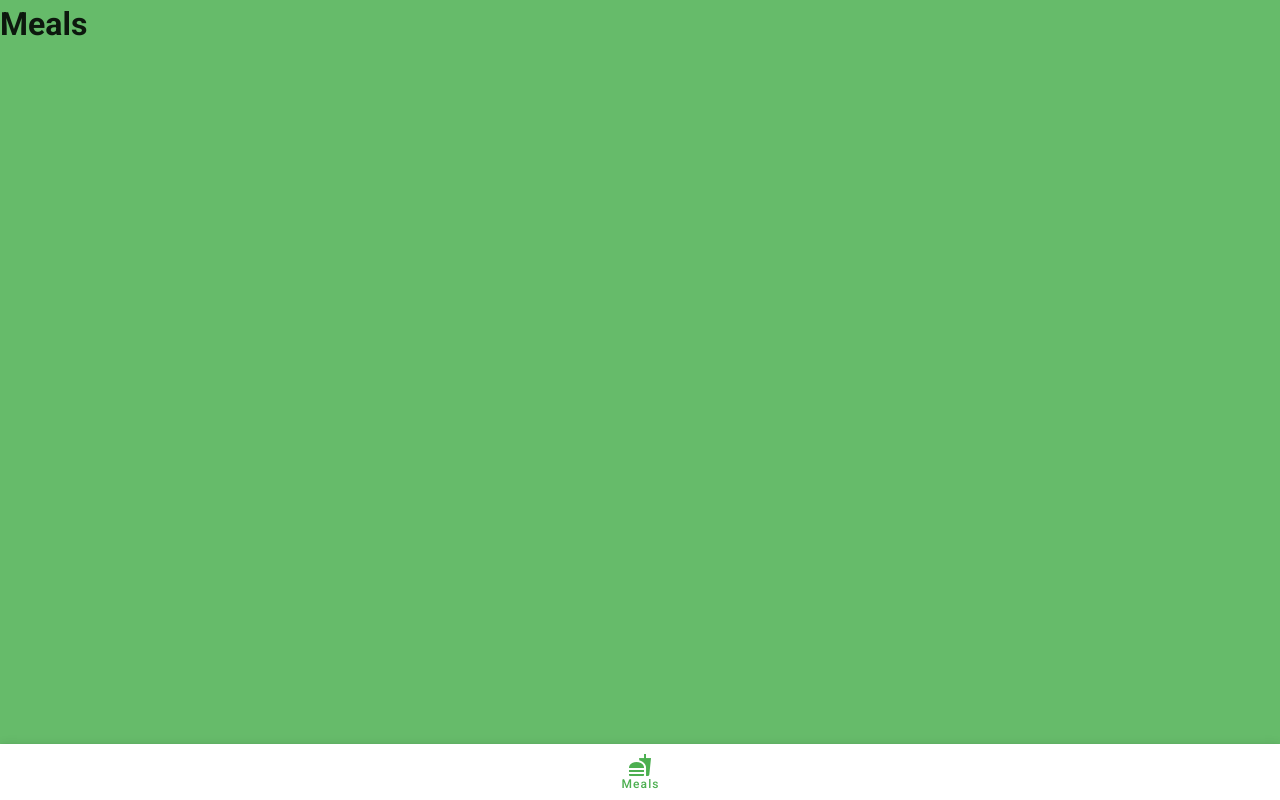
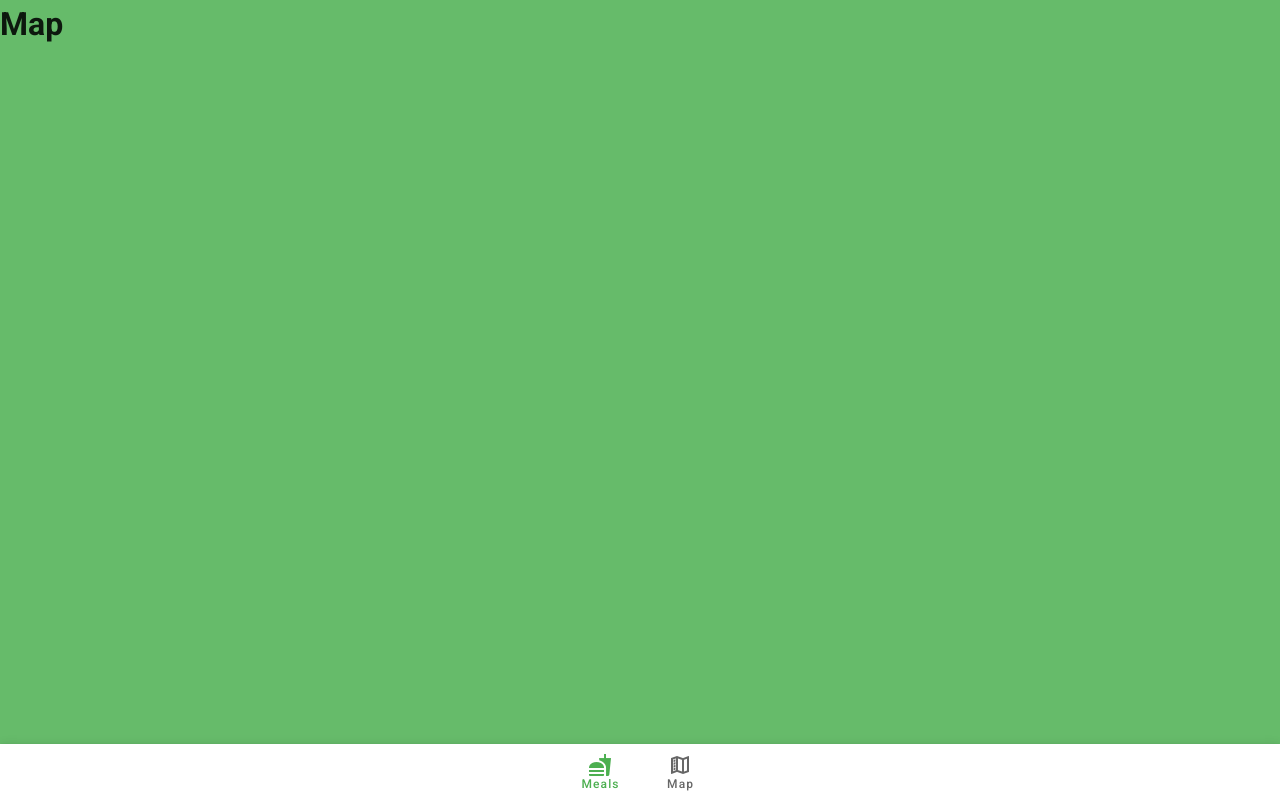
Before and after one commit to Niek125/SM-DuoApp, a Vue app: page /Map in a window 1280 px wide. Before the commit this address led to /meals. Built offline with nearby package versions, Linux system fonts and the light colour scheme.

Commit message:
small fix for navigating

```diff
--- /dev/null
+++ b/src/components/Map.vue
@@ -0,0 +1,13 @@
+<template>
+    <h1>Map</h1>
+</template>
+
+<script>
+    export default {
+        name: "Map"
+    }
+</script>
+
+<style scoped>
+
+</style>
--- a/src/components/NavBottom/BottomNav.vue
+++ b/src/components/NavBottom/BottomNav.vue
@@ -1,7 +1,7 @@
 <template>
-    <v-bottom-navigation :value="activeTab" color="green">
+    <v-bottom-navigation value="0" color="green">
         <NavButton v-for="(data, index) in tabs" :name="data.name" :icon="data.icon" :key="'tab:' + index"
-        v-on:click.native="redirect(data.pathName, index)"></NavButton>
+                   v-on:click.native="redirect(data.pathName, index)"></NavButton>
     </v-bottom-navigation>
 </template>
 
@@ -12,20 +12,26 @@
         name: "BottomNav",
         components: {NavButton},
         methods: {
-            redirect: function (path, index) {
+            redirect: function (path) {
+                if (this.$route.name == path) {
+                    return;
+                }
                 this.$router.push(path);
-                this.activeTab = index;
             }
         },
         data() {
             return {
-                activeTab: 0,
                 tabs: [
                     {
                         name: "Meals",
                         icon: "mdi-food",
                         pathName: "Meals",
-                    }
+                    },
+                    {
+                        name: "Map",
+                        icon: "mdi-map-legend",
+                        pathName: "Map",
+                    },
                 ],
             }
         },
--- a/src/router.js
+++ b/src/router.js
@@ -3,6 +3,7 @@ import Router from "vue-router"
 import LogIn from "@/components/LogIn";
 import Meals from "@/components/Meals";
 import AppWrapper from "@/components/AppWrapper";
+import Map from "@/components/Map";
 
 Vue.use(Router);
 
@@ -24,8 +25,15 @@ export default new Router({
                     name: "Meals",
                     component: Meals,
                     meta: {
-                        auth: true,
                         title: "Meals",
+                    },
+                },
+                {
+                    path: "/Map",
+                    name: "Map",
+                    component: Map,
+                    meta: {
+                        title: "Map",
                     },
                 },
             ],
```
